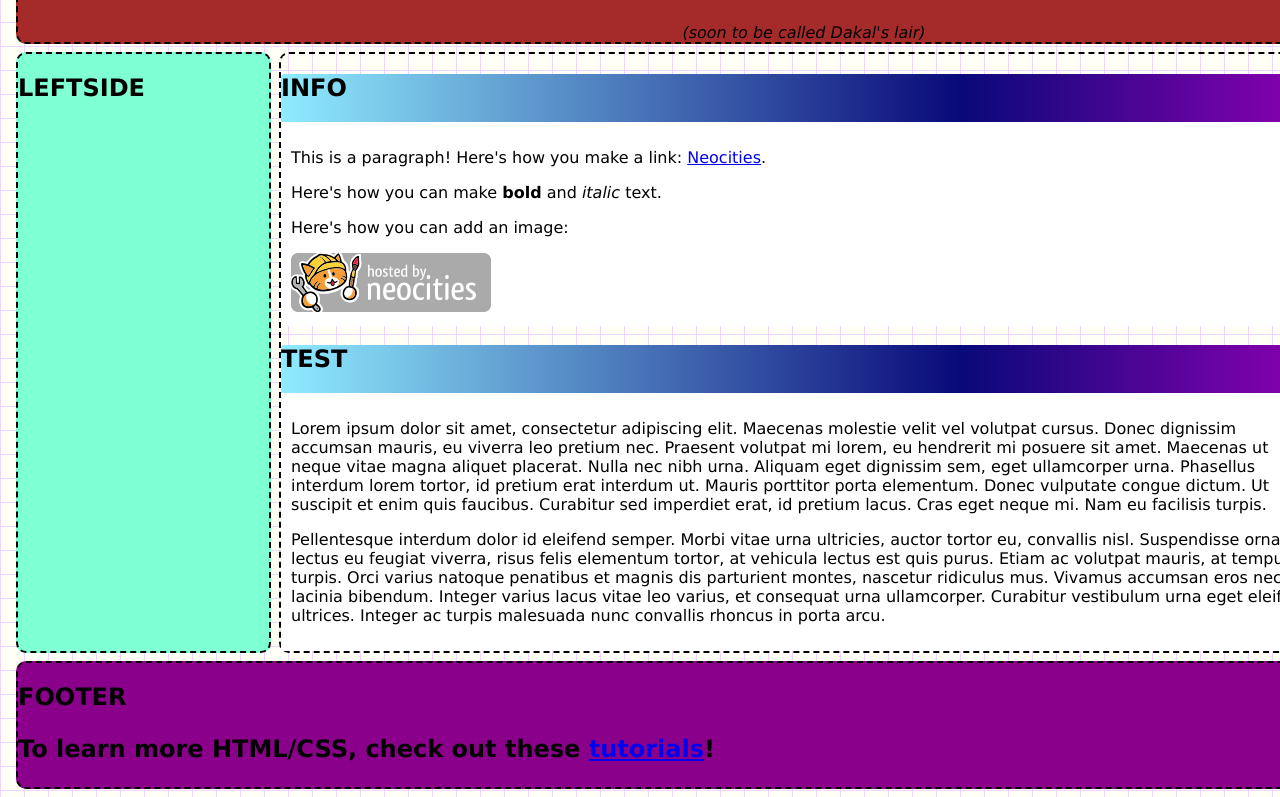
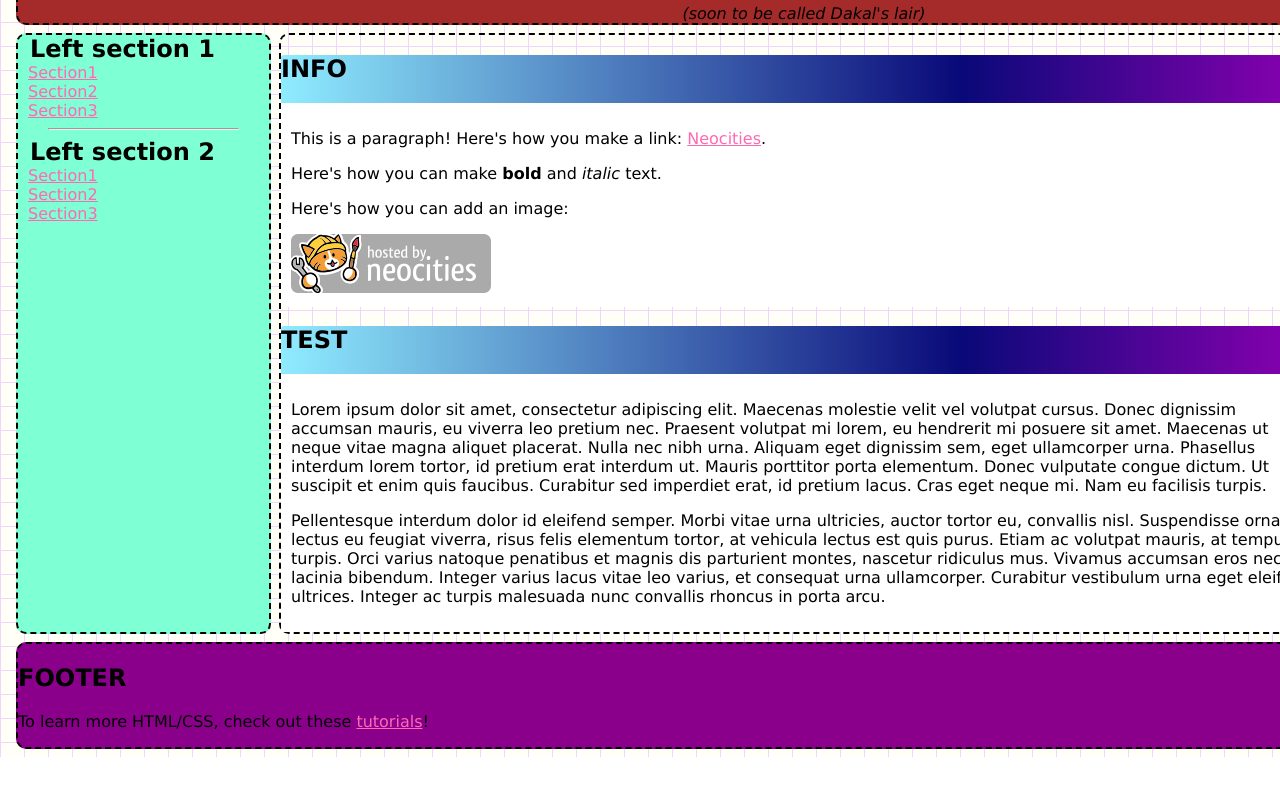
Before and after one commit to Dakal-Itorasch/neocities, a plain HTML site: page index.html in a window 1280 px wide. Shown: the part 122-919 px from the top of the page. After the commit the page ends 879 px from the top, so only its background shows below. Drawn offline with Linux system fonts and the light colour scheme.

Commit message:
Make some changes on side section style

```diff
--- a/index.html
+++ b/index.html
@@ -15,11 +15,64 @@
   <section class="grid-container">
     <div class="header">
       <h1>HEADER</h1>
-      <h1>Welcome to my Website!</h1><br><i>(soon to be called Dakal's lair)</i>
+      <h1>Welcome to my Website!</h1><i>(soon to be called Dakal's lair)</i>
 
     </div>
-    <div class="leftSide">
-      <h1>LEFTSIDE<h1>
+    <div class="side-panel leftSide">
+      <div class="panel-section">
+        <h2 class="side-section-title">Left section 1</h2>
+        <div>
+          <a href="">Section1</a>
+        </div>
+        <div>
+          <a href="">Section2</a>
+        </div>
+        <div>
+          <a href="">Section3</a>
+        </div>
+      </div>
+      <hr>
+      <div class="panel-section">
+        <h2 class="side-section-title">Left section 2</h2>
+        <div>
+          <a href="">Section1</a>
+        </div>
+        <div>
+          <a href="">Section2</a>
+        </div>
+        <div>
+          <a href="">Section3</a>
+        </div>
+      </div>
+
+    </div>
+
+    <div class="side-panel rightSide">
+      <div class="panel-section">
+        <h2 class="side-section-title">Right section 1</h2>
+        <div>
+          <a href="">Section1</a>
+        </div>
+        <div>
+          <a href="">Section2</a>
+        </div>
+        <div>
+          <a href="">Section3</a>
+        </div>
+      </div>
+      <hr>
+      <div class="panel-section">
+        <h2 class="side-section-title">Right section 2</h2>
+        <div>
+          <a href="">Section1</a>
+        </div>
+        <div>
+          <a href="">Section2</a>
+        </div>
+        <div>
+          <a href="">Section3</a>
+        </div>
+      </div>
     </div>
     <div class="main">
       <div>
@@ -60,11 +113,9 @@
 
       </div>
     </div>
-    <div class="rightSide">
-      <h1>RIGHTSIDE<h1>
-    </div>
+
     <div class="footer">
-      <h1>FOOTER<h1>
+      <h1>FOOTER</h1>
 
           <p>To learn more HTML/CSS, check out these <a href="https://neocities.org/tutorials">tutorials</a>!</p>
     </div>
--- a/style.css
+++ b/style.css
@@ -20,6 +20,14 @@ body {
 
 .grid-container>div {
   /* text-align: center; */
+}
+
+a {
+  color: hotpink;
+}
+
+a :hover {
+  font-weight: bold;
 }
 
 .grid-container {
@@ -57,6 +65,28 @@ body {
   background-color: aquamarine;
 }
 
+.side-section-title {
+  padding-left: 2px;
+}
+
+.panel-section {
+  margin-left:10px
+}
+
+.panel-section h2 {
+  margin: 0px;
+}
+
+.panel-section hr{
+  margin-left: 1em;
+  margin-right: 1em;
+}
+
+.side-panel hr {
+  margin-left: 30px;
+  margin-right: 30px;
+}
+
 .main {
   grid-area: Center;
   /* background-color: slateblue; */
```
